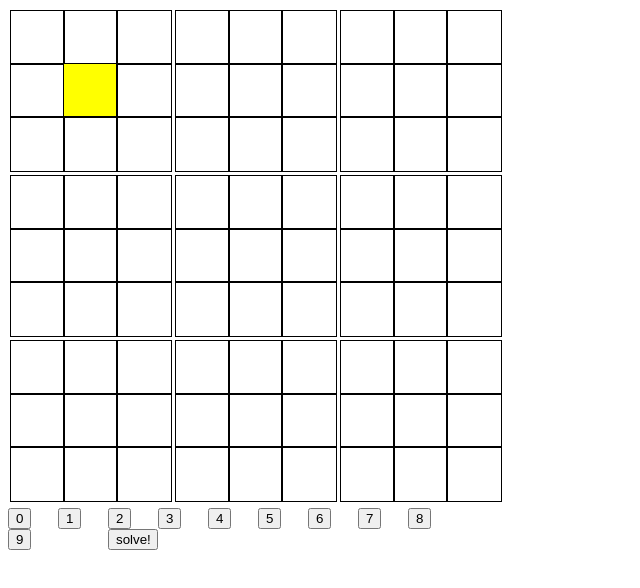
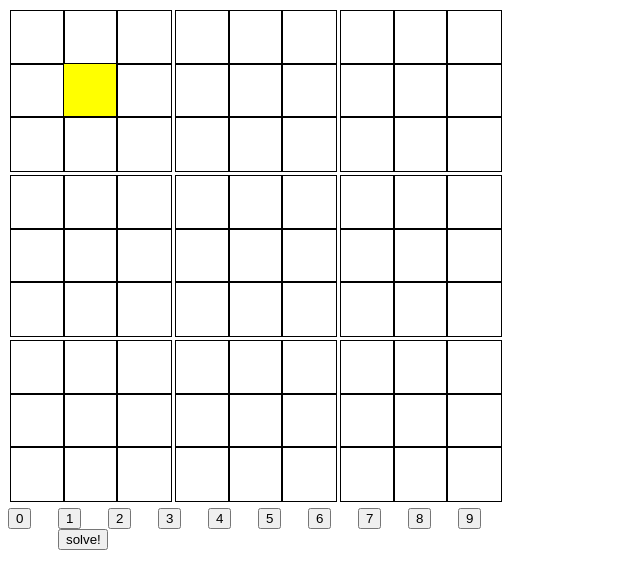
Before and after one commit to shahriarKabir44/sudoku-solver, a website: page index.html in a window 1280 px wide. Shown: the whole page, without its empty margins (0-640 px from the left). Drawn offline with nearby package versions, Linux system fonts and the light colour scheme.

Commit message:
fixed ui

```diff
--- a/index.html
+++ b/index.html
@@ -27,7 +27,7 @@
                 </div>
 
             </div>
-            <div class="buttons" style="width: 500px; display: grid;grid-template-columns: repeat(9,10%);">
+            <div class="buttons" style="width: 500px; display: grid;grid-template-columns: repeat(10,10%);">
                 <div ng-repeat=" val in rangeList[10]">
                     <button class="btn btn-primary" ng-click="fillup(val)"> {{val}} </button>
                 </div>
```
